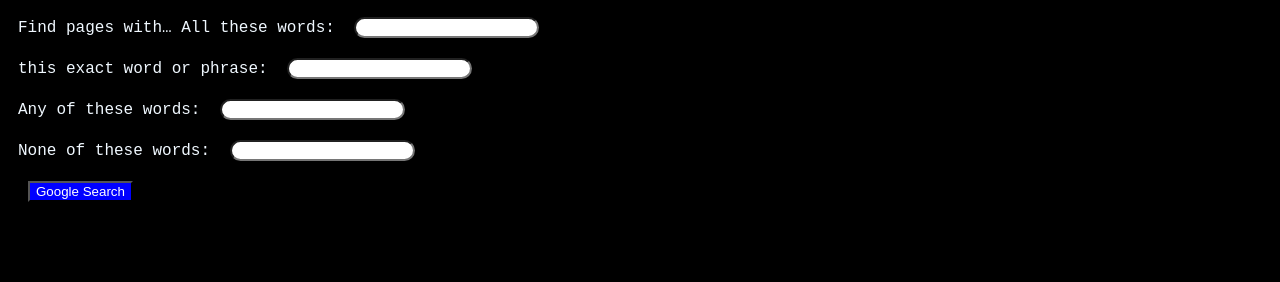
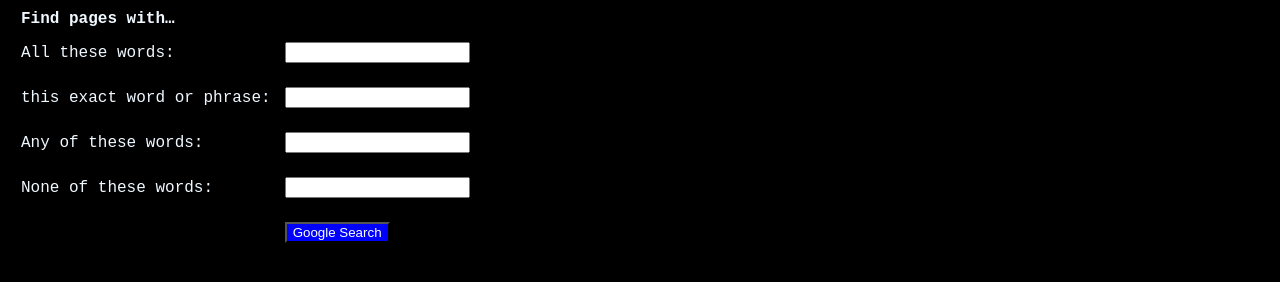
Before and after one commit to eyals202/search, a plain HTML site: page advanced.html in a window 1280 px wide. Shown: the part 78-360 px from the top of the page. Drawn offline with Linux system fonts and the light colour scheme.

Commit message:
fix file name

```diff
--- a/advanced.html
+++ b/advanced.html
@@ -11,12 +11,53 @@
         <div id="header">NotGoogle</div>
         <div style="text-align: left;">
             <form action="https://www.google.com/search">
-                Find pages with…
-                All these words: <input type="text" name="as_q" style="border-radius: 25px;"><br>
-                this exact word or phrase: <input type="text" name="as_epq" style="border-radius: 25px;"><br>
-                Any of these words: <input type="text" name="as_oq" style="border-radius: 25px;"><br>
-                None of these words: <input type="text" name="as_eq" style="border-radius: 25px;"><br>
-                <input type="submit" style="color: white; background-color: blue;" value="Google Search">
+                <table>
+                    <thead>
+                        <th>
+                            Find pages with…
+                        </th>
+                    </thead>
+                    <tbody>
+                        <tr>
+                            <td>
+                                All these words:
+                            </td>
+                            <td>
+                                <input type="text" name="as_q">
+                            </td>
+                        </tr>
+                        <tr>
+                            <td>
+                                this exact word or phrase:
+                            </td>
+                            <td>
+                                <input type="text" name="as_epq">
+                            </td>
+                        </tr>
+                        <tr>
+                            <td>
+                                Any of these words:
+                            </td>
+                            <td>
+                                <input type="text" name="as_oq">
+                            </td>
+                        </tr>
+                        <tr>
+                            <td>
+                                None of these words:
+                            </td>
+                            <td>
+                                <input type="text" name="as_eq">
+                            </td>
+                        </tr>
+                        <tr>
+                            <td></td>
+                            <td>
+                                <input type="submit" style="color: white; background-color: blue;" value="Google Search">
+                            </td>
+                        </tr>
+                    </tbody>
+                </table>
             </form>
         </div>
     </body>
```
